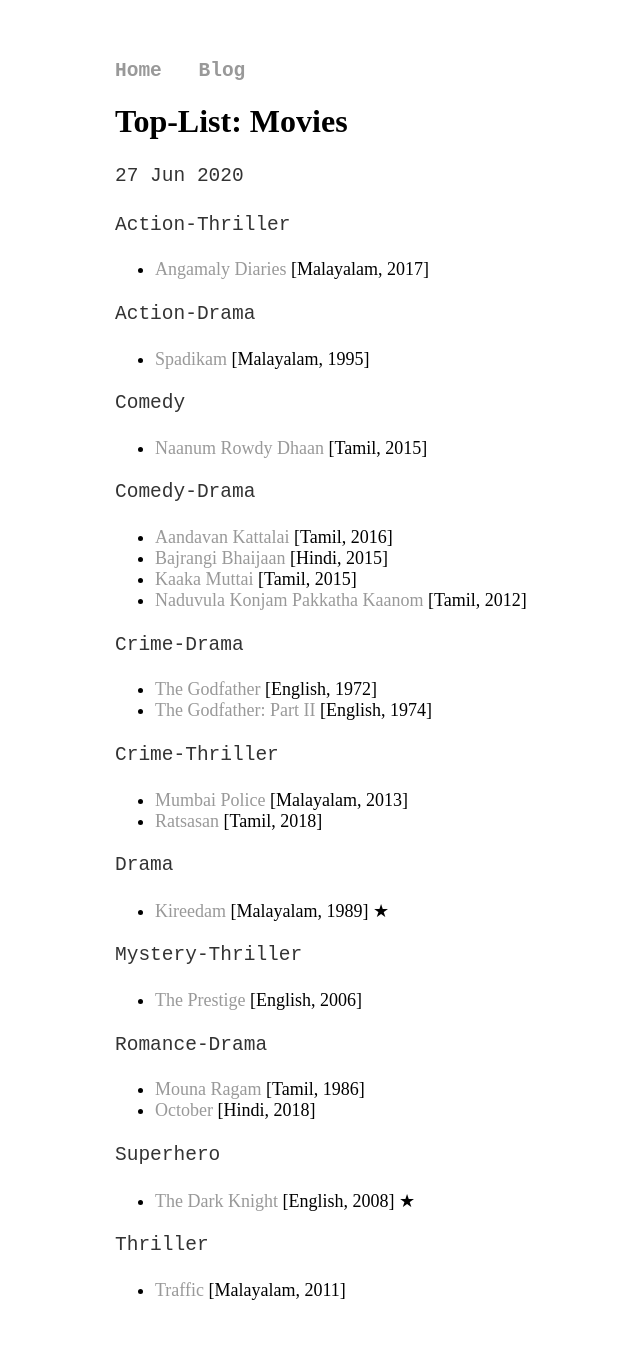
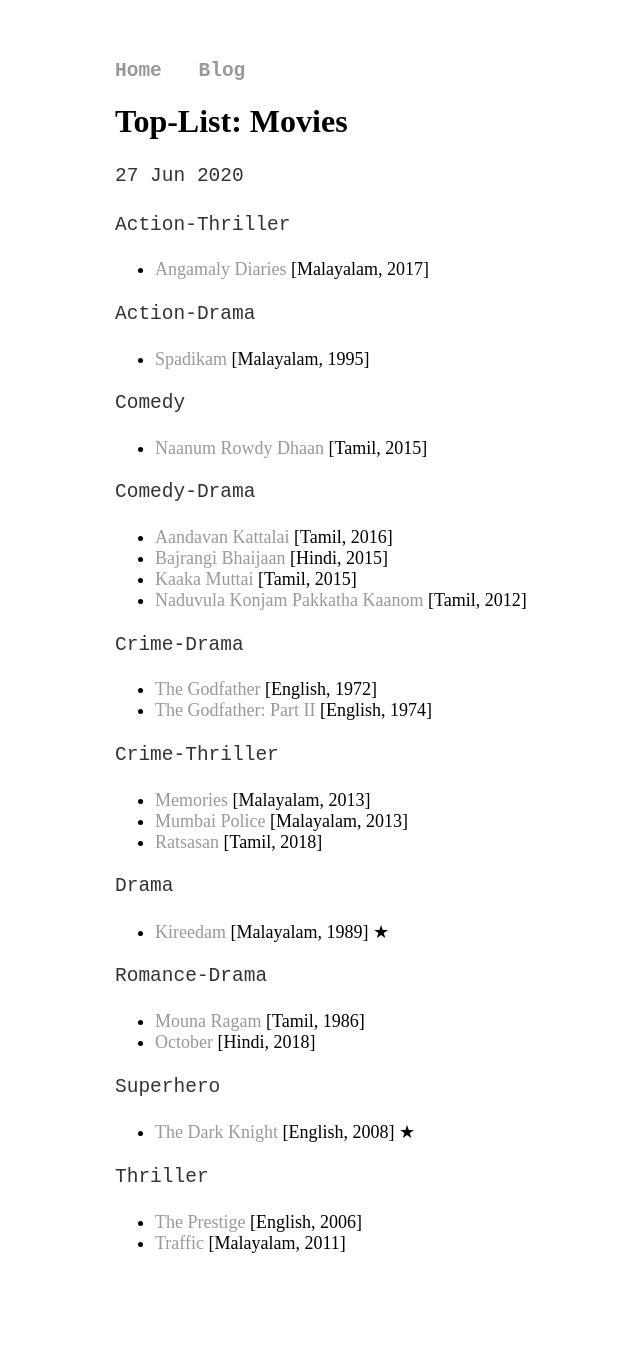
Before and after one commit to joe019/joe019.github.io, a Jekyll site: the page built from _posts/2020-06-27-movies.md, in a window 1280 px wide. Shown: the whole page, without its empty margins (45-685 px from the left). Built offline with Jekyll 4.4.1, drawn with Linux system fonts in a browser that asks for light colours; after the commit the page ends 1314 px from its top, so only the background shows below that.

Commit message:
Added Memories

```diff
--- a/_posts/2020-06-27-movies.md
+++ b/_posts/2020-06-27-movies.md
@@ -24,14 +24,12 @@
 * [The Godfather: Part II](https://www.primevideo.com/detail/0M29QHEWWF4FRHWY7WUQ4M0RVF) [English, 1974]
 
 Crime-Thriller
+* [Memories](https://www.hotstar.com/in/movies/memories/1000080775) [Malayalam, 2013]
 * [Mumbai Police](https://www.hotstar.com/in/movies/mumbai-police/1000081082) [Malayalam, 2013]
 * [Ratsasan](https://www.sunnxt.com/tamil-movie/detail/82686/ratsasan) [Tamil, 2018]
 
 Drama
 * [Kireedam](https://www.hotstar.com/in/movies/kireedam/1000110732) [Malayalam, 1989] &#9733;
-
-Mystery-Thriller
-* [The Prestige](https://www.primevideo.com/detail/0NHF8XHW3MHY857TGPSWTYCXTI) [English, 2006]
 
 Romance-Drama
 * [Mouna Ragam](https://www.primevideo.com/detail/0KN7YBDJ8UZNMGZZ4U1PPTSRT0) [Tamil, 1986]
```
Also changed, not shown: other parts of _posts/2020-06-27-movies.md (+1 -0 lines).
